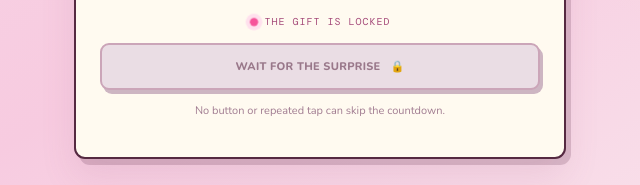
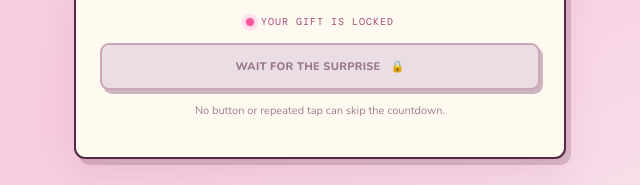
Before and after one commit to surprise0125/sabiha_birthday, a plain HTML site: page index.html in a window 1280 px wide. Shown: the part 559-744 px from the top of the page, 320-960 px from the left. Drawn offline with nearby package versions, Linux system fonts and the light colour scheme.

Commit message:
Update index.html

```diff
--- a/index.html
+++ b/index.html
@@ -30,7 +30,7 @@
             <div><strong id="minutes">00</strong><small>MINS</small></div>
             <div><strong id="seconds">00</strong><small>SECS</small></div>
           </div>
-          <div class="lock-status" id="lock-status"><span class="lock-dot"></span> THE GIFT IS LOCKED</div>
+          <div class="lock-status" id="lock-status"><span class="lock-dot"></span> YOUR GIFT IS LOCKED</div>
           <p class="small-note"></p>
           <div class="locked-button" aria-disabled="true">WAIT FOR THE SURPRISE <span>🔒</span></div>
           <p class="small-note">No button or repeated tap can skip the countdown.</p>
```
